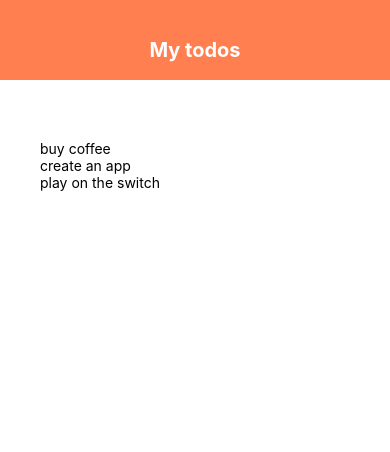
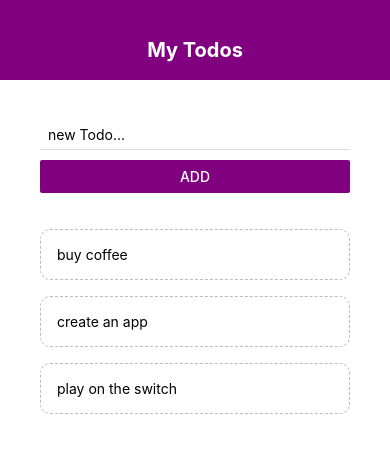
Before and after one commit to KodeckJames/Todo-app, a React Native app: screen / in a window 390 px wide. Shown: the top 452 px of the page. Built offline with nearby package versions, Linux system fonts and the light colour scheme.

Commit message:
forms created

```diff
--- a/App.js
+++ b/App.js
@@ -2,6 +2,10 @@
 import { StatusBar } from 'expo-status-bar';
 import { ScrollView, StyleSheet, Text, View, FlatList, TouchableOpacity } from 'react-native';
 import Headers from './components/Headers';
+import TodoItem from './components/TodoItem';
+import AddTodo from './components/AddTodo';
+
+
 
 export default function App() {
 
@@ -11,17 +15,24 @@
     { text: 'play on the switch', key: '3' }
   ]);
 
+  const pressHandler = (key) => {
+    setTodos((prevTodos) => {
+      return prevTodos.filter(todo=>todo.key!=key)
+    })
+  }
+
+
   return (
     <View style={styles.container}>
       <Headers/>
       <View style={styles.content}>
-        {/* to form */}
+        <AddTodo/>
         <View style={styles.list}>
           <FlatList
             data={todos}
             renderItem={({ item }) => {
               return (
-                <Text>{item.text}</Text>
+                <TodoItem item={item} pressHandler={pressHandler} />
               )
             }}
           />
@@ -30,6 +41,8 @@
     </View>
   );
 }
+
+
 
 const styles = StyleSheet.create({
   container: {
--- /dev/null
+++ b/components/AddTodo.js
@@ -0,0 +1,29 @@
+import { StyleSheet, Text, View, Button, TextInput } from 'react-native'
+import React, {useState} from 'react'
+
+export default function AddTodo() {
+
+    const [text, setText] = useState('')
+
+  return (
+    <View>
+          <TextInput
+              style={styles.input}
+              placeholder='new Todo...'
+              onChangeText={val => setText(val)}
+          />
+          <Button onPress={()=> console.log(text) } title='Add' color='purple'/>
+    </View>
+  )
+}
+
+const styles = StyleSheet.create({
+    input: {
+        marginBottom: 10,
+        paddingHorizontal: 8,
+        paddingVertical: 6,
+        borderBottomWidth: 1,
+        borderBottomColor: '#ddd',
+
+    }
+})
--- a/components/Headers.js
+++ b/components/Headers.js
@@ -5,7 +5,7 @@
 const Headers = () => {
   return (
       <View style={styles.header}>
-          <Text style={styles.title}>My todos</Text>
+          <Text style={styles.title}>My Todos</Text>
       </View>
   )
 }
@@ -13,7 +13,7 @@
     header: {
         height: 80,
         paddingTop: 38,
-        backgroundColor: 'coral'
+        backgroundColor: 'purple'
     },
     title: {
         textAlign: 'center',
--- /dev/null
+++ b/components/TodoItem.js
@@ -0,0 +1,21 @@
+import { StyleSheet, Text, View, TouchableOpacity } from 'react-native'
+import React from 'react'
+
+export default function TodoItem({item, pressHandler}) {
+  return (
+    <TouchableOpacity onPress={()=>pressHandler(item.key)}>
+          <Text style={styles.item}>{item.text}</Text>
+    </TouchableOpacity>
+  )
+}
+
+const styles = StyleSheet.create({
+    item: {
+        padding: 16,
+        marginTop: 16,
+        borderColor: '#bbb',
+        borderWidth: 1,
+        borderStyle: 'dashed',
+        borderRadius:10
+    }
+})
```
